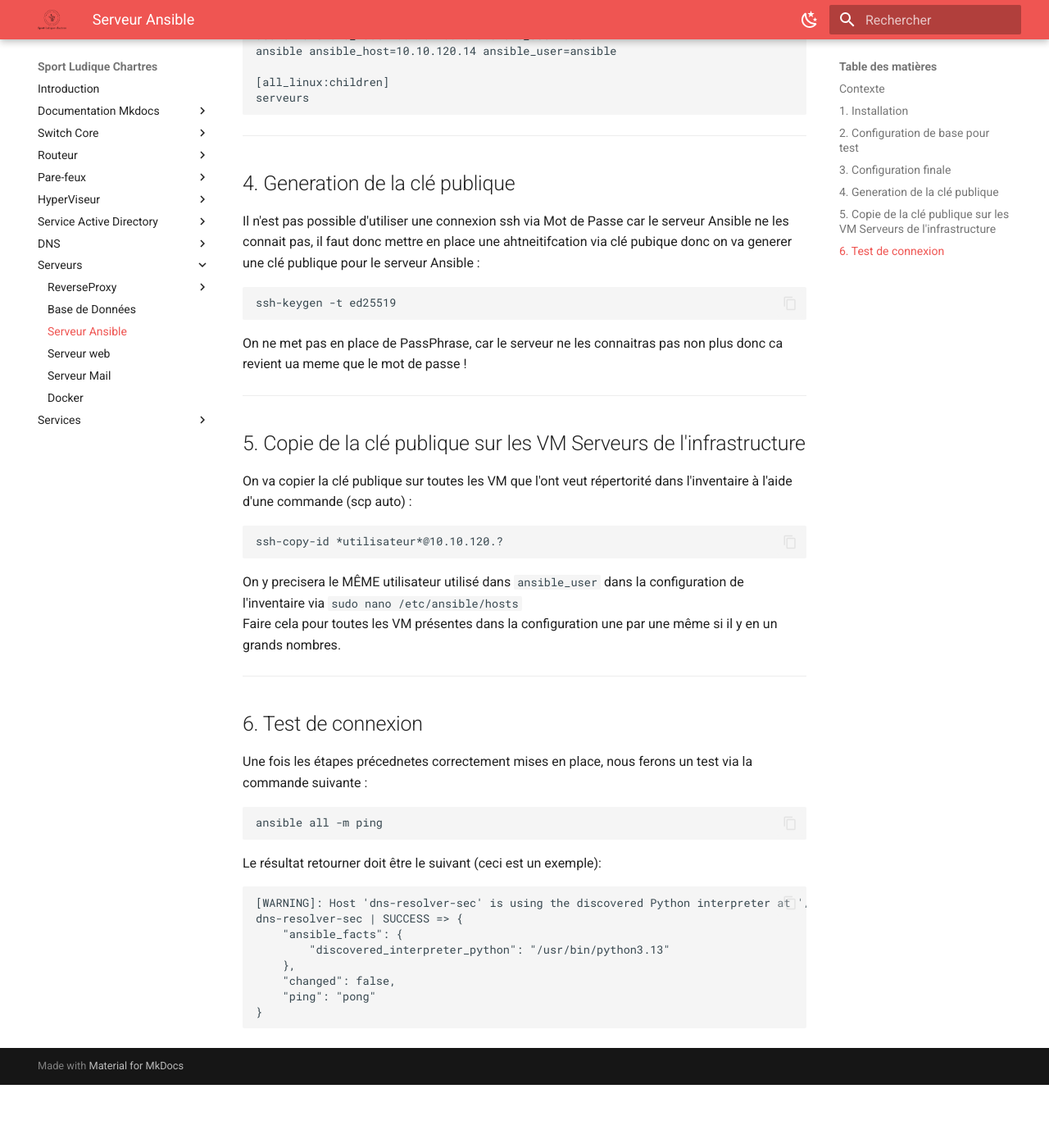
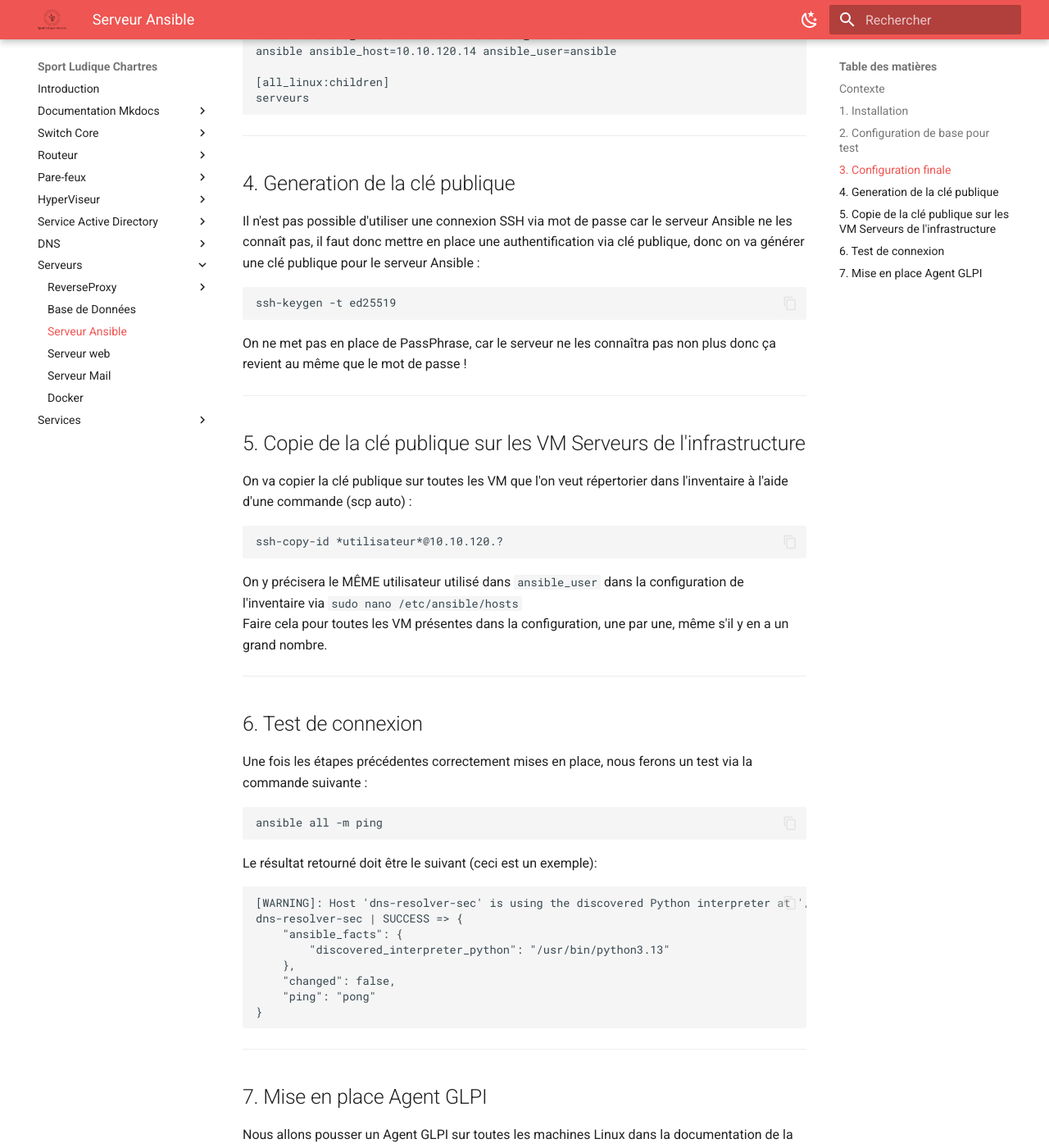
Before and after one commit to Sym-0ne/sport-ludique-Chartres, an MkDocs documentation site: the page built from docs/Serveurs/ansible.md, in a window 1280 px wide and 1400 px high, scrolled down 1901 px. Shown: the whole window at 82% size. Built offline with MkDocs 1.6.1 and Material for MkDocs 9.7.7, drawn with Linux system fonts in a browser that asks for light colours; before the commit the page ends 3224 px from its top, so only the background shows below that; some of the changed text lies outside the part shown.

Commit message:
modif doc

````diff
--- a/docs/Serveurs/ansible.md
+++ b/docs/Serveurs/ansible.md
@@ -76,7 +76,7 @@
 
 <div class="annotate" markdown>
 
-A chaque fois qu'on mettra en place une nouvelle VM Serveur il faudra l'ajouter dans ce fichier de configuration afin que l'inventaire soit à jour par la suite dans le glpi.
+À chaque fois qu'on mettra en place une nouvelle VM Serveur, il faudra l'ajouter dans ce fichier de configuration afin que l'inventaire soit à jour par la suite dans le GLPI.
 
 </div>
 
@@ -105,39 +105,39 @@
 
 ## 4. Generation de la clé publique
 
-Il n'est pas possible d'utiliser une connexion ssh via Mot de Passe car le serveur Ansible ne les connait pas,
-il faut donc mettre en place une ahtneitifcation via clé pubique donc on va generer une clé publique pour le serveur Ansible :
+Il n'est pas possible d'utiliser une connexion SSH via mot de passe car le serveur Ansible ne les connaît pas,
+il faut donc mettre en place une authentification via clé publique, donc on va générer une clé publique pour le serveur Ansible :
 
 ```
 ssh-keygen -t ed25519
 ```
 
-On ne met pas en place de PassPhrase, car le serveur ne les connaitras pas non plus donc ca revient ua meme que le mot de passe !
+On ne met pas en place de PassPhrase, car le serveur ne les connaîtra pas non plus donc ça revient au même que le mot de passe !
 
 ---
 
 ## 5. Copie de la clé publique sur les VM Serveurs de l'infrastructure
 
-On va copier la clé publique sur toutes les VM que l'ont veut répertorité dans l'inventaire à l'aide d'une commande (scp auto) :
+On va copier la clé publique sur toutes les VM que l'on veut répertorier dans l'inventaire à l'aide d'une commande (scp auto) :
 
 ```
 ssh-copy-id *utilisateur*@10.10.120.?
 ```
 
-On y precisera le MÊME utilisateur utilisé dans ```ansible_user``` dans la configuration de l'inventaire via ```sudo nano /etc/ansible/hosts``` <br>
-Faire cela pour toutes les VM présentes dans la configuration une par une même si il y en un grands nombres.
+On y précisera le MÊME utilisateur utilisé dans ```ansible_user``` dans la configuration de l'inventaire via ```sudo nano /etc/ansible/hosts``` <br>
+Faire cela pour toutes les VM présentes dans la configuration, une par une, même s'il y en a un grand nombre.
 
 ---
 
 ## 6. Test de connexion
 
-Une fois les étapes précednetes correctement mises en place, nous ferons un test via la commande suivante :
+Une fois les étapes précédentes correctement mises en place, nous ferons un test via la commande suivante :
 
 ```
 ansible all -m ping
 ```
 
-Le résultat retourner doit être le suivant (ceci est un exemple):
+Le résultat retourné doit être le suivant (ceci est un exemple):
 
 ```
 [WARNING]: Host 'dns-resolver-sec' is using the discovered Python interpreter at '/usr/bin/python3.13', but future installation of another Python interpreter could cause a different interpreter to be discovered. See https://docs.ansible.com/ansible-core/2.19/reference_appendices/interpreter_discovery.html for more information.
@@ -149,3 +149,11 @@
     "ping": "pong"
 }
 ```
+
+---
+
+## 7. Mise en place Agent GLPI
+
+Nous allons pousser un Agent GLPI sur toutes les machines Linux dans la documentation de la Mise en place de l'Inventaire GLPI : [documentation] https://sym-0ne.github.io/sport-ludique-Chartres/Services/GLPI/Glpi3/
+
+---
````
